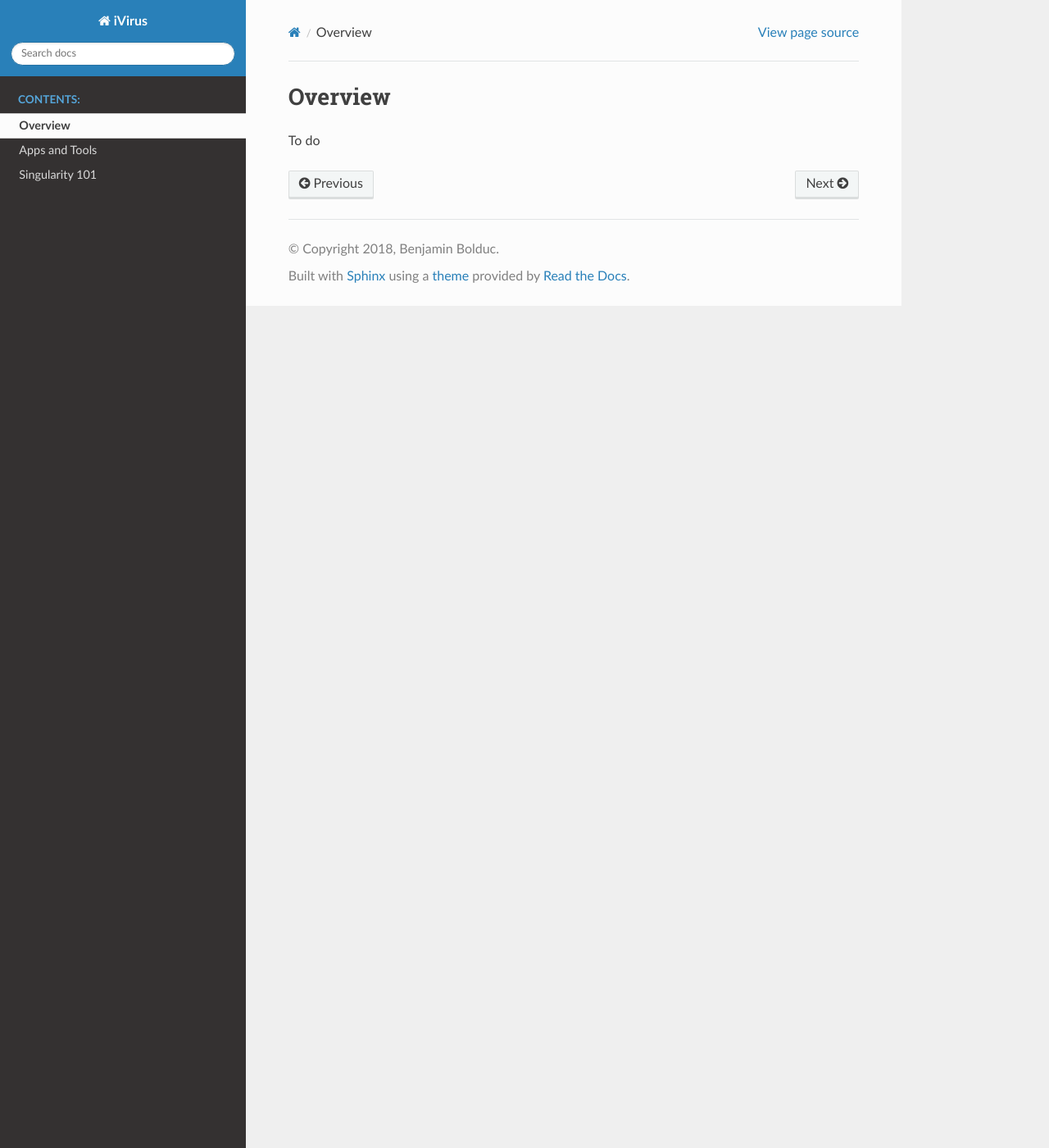
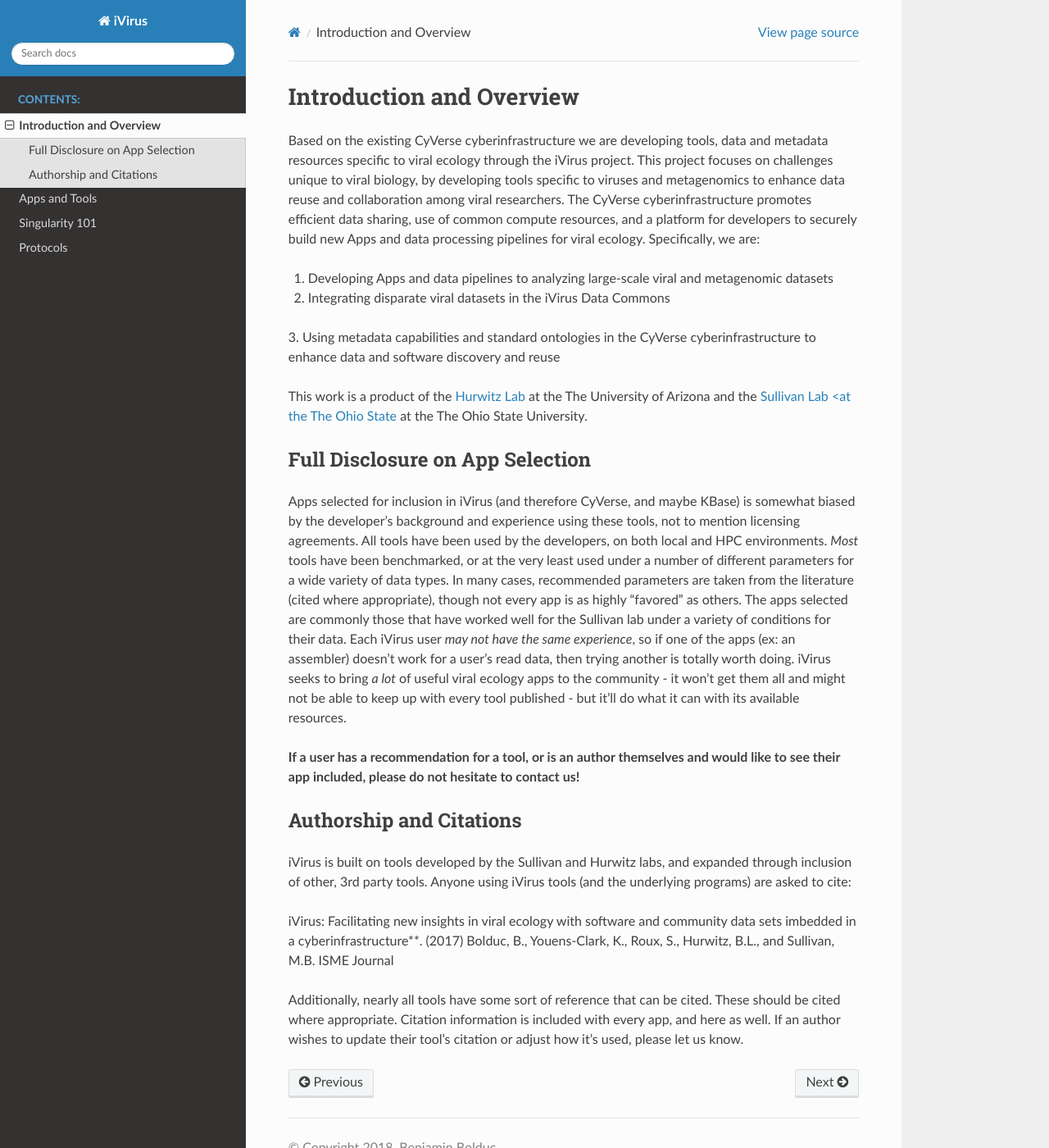
Before and after one commit to MAVERIC-Labs/iVirus, a Sphinx documentation site: the page built from docs/source/Overview.rst, in a window 1280 px wide and 1400 px high. Shown: the whole window at 82% size. Built offline with Sphinx 7.4.7 and the Read the Docs theme 2.0.0, drawn with Linux system fonts in a browser that asks for light colours; formulas are drawn with MathJax 3.

Commit message:
Update documentation and include protocols

```diff
--- a/docs/source/Overview.rst
+++ b/docs/source/Overview.rst
@@ -1,4 +1,47 @@
-Overview
+Introduction and Overview
 ===========================
 
-To do
+Based on the existing CyVerse cyberinfrastructure we are developing tools, data and metadata resources specific to
+viral ecology through the iVirus project. This project focuses on challenges unique to viral biology, by developing
+tools specific to viruses and metagenomics to enhance data reuse and collaboration among viral researchers. The CyVerse
+cyberinfrastructure promotes efficient data sharing, use of common compute resources, and a platform for developers to
+securely build new Apps and data processing pipelines for viral ecology. Specifically, we are:
+
+1. Developing Apps and data pipelines to analyzing large-scale viral and metagenomic datasets
+2. Integrating disparate viral datasets in the iVirus Data Commons
+3. Using metadata capabilities and standard ontologies in the CyVerse cyberinfrastructure to enhance data and software
+discovery and reuse
+
+This work is a product of the `Hurwitz Lab <http://hurwitzlab.org/>`_ at the The University of Arizona and the
+`Sullivan Lab <at the The Ohio State <http://u.osu.edu/viruslab/>`_ at the The Ohio State University.
+
+
+Full Disclosure on App Selection
+--------------------------------
+
+Apps selected for inclusion in iVirus (and therefore CyVerse, and maybe KBase) is somewhat biased by the developer's
+background and experience using these tools, not to mention licensing agreements. All tools have been used by the
+developers, on both local and HPC environments. *Most* tools have been benchmarked, or at the very least used under a
+number of different parameters for a wide variety of data types. In many cases, recommended parameters are taken from
+the literature (cited where appropriate), though not every app is as highly "favored" as others. The apps selected are
+commonly those that have worked well for the Sullivan lab under a variety of conditions for their data. Each iVirus
+user *may not have the same experience*, so if one of the apps (ex: an assembler) doesn't work for a user's read data,
+then trying another is totally worth doing. iVirus seeks to bring *a lot* of useful viral ecology apps to the
+community - it won't get them all and might not be able to keep up with every tool published - but it'll do what it
+can with its available resources.
+
+**If a user has a recommendation for a tool, or is an author themselves and would like to see their app included,
+please do not hesitate to contact us!**
+
+Authorship and Citations
+------------------------
+
+iVirus is built on tools developed by the Sullivan and Hurwitz labs, and expanded through inclusion of other, 3rd party
+tools. Anyone using iVirus tools (and the underlying programs) are asked to cite:
+
+iVirus: Facilitating new insights in viral ecology with software and community data sets imbedded in a
+cyberinfrastructure**. (2017) Bolduc, B., Youens-Clark, K., Roux, S., Hurwitz, B.L., and Sullivan, M.B. ISME Journal
+
+Additionally, nearly all tools have some sort of reference that can be cited. These should be cited where appropriate.
+Citation information is included with every app, and here as well. If an author wishes to update their tool's citation
+or adjust how it's used, please let us know.
--- a/docs/source/Singularity-101.rst
+++ b/docs/source/Singularity-101.rst
@@ -31,8 +31,8 @@
 
 Assuming you want to **develop** Singularity-based container apps...
 
-You need to install Singularity to a machine where you have root/sudo privileges (more below). There's a number of ways
- to do this: `Mac <http://singularity.lbl.gov/install-mac/>`_, `Linux <http://singularity.lbl.gov/install-linux/>`_ and `Windows <http://singularity.lbl.gov/install-windows/>`_
+You need to install Singularity to a machine where you have root/sudo privileges (more below). There's a number of
+ways to do this: `Mac <http://singularity.lbl.gov/install-mac/>`_, `Linux <http://singularity.lbl.gov/install-linux/>`_ and `Windows <http://singularity.lbl.gov/install-windows/>`_
 
 I use a Mac, so installation is a bit more involved. It requires using vagrant to set up and build a VM, then
 connecting to that [linux-based] VM to install Singularity. It's not bad, but I need to keep remembering where I am:
@@ -42,7 +42,7 @@
 and there's a shared space to transfer files from Mac<-->VM, so it's all about shuttling files from Mac to the shared
 space, then from the shared space to the VM.
 
-If you're using linux you're home free. Singularity is just another tool.
+If you're using linux you're home free. Singularity is just another tool you can install on the command line.
 
 Typical Workflow
 ----------------
--- a/docs/source/index.rst
+++ b/docs/source/index.rst
@@ -24,6 +24,7 @@
     Overview
     Apps-and-Tools
     Singularity-101
+    Protocols
 
 References:
 ------------
```
Also changed, not shown: docs/source/Protocols.rst (added, +69 -0 lines).
